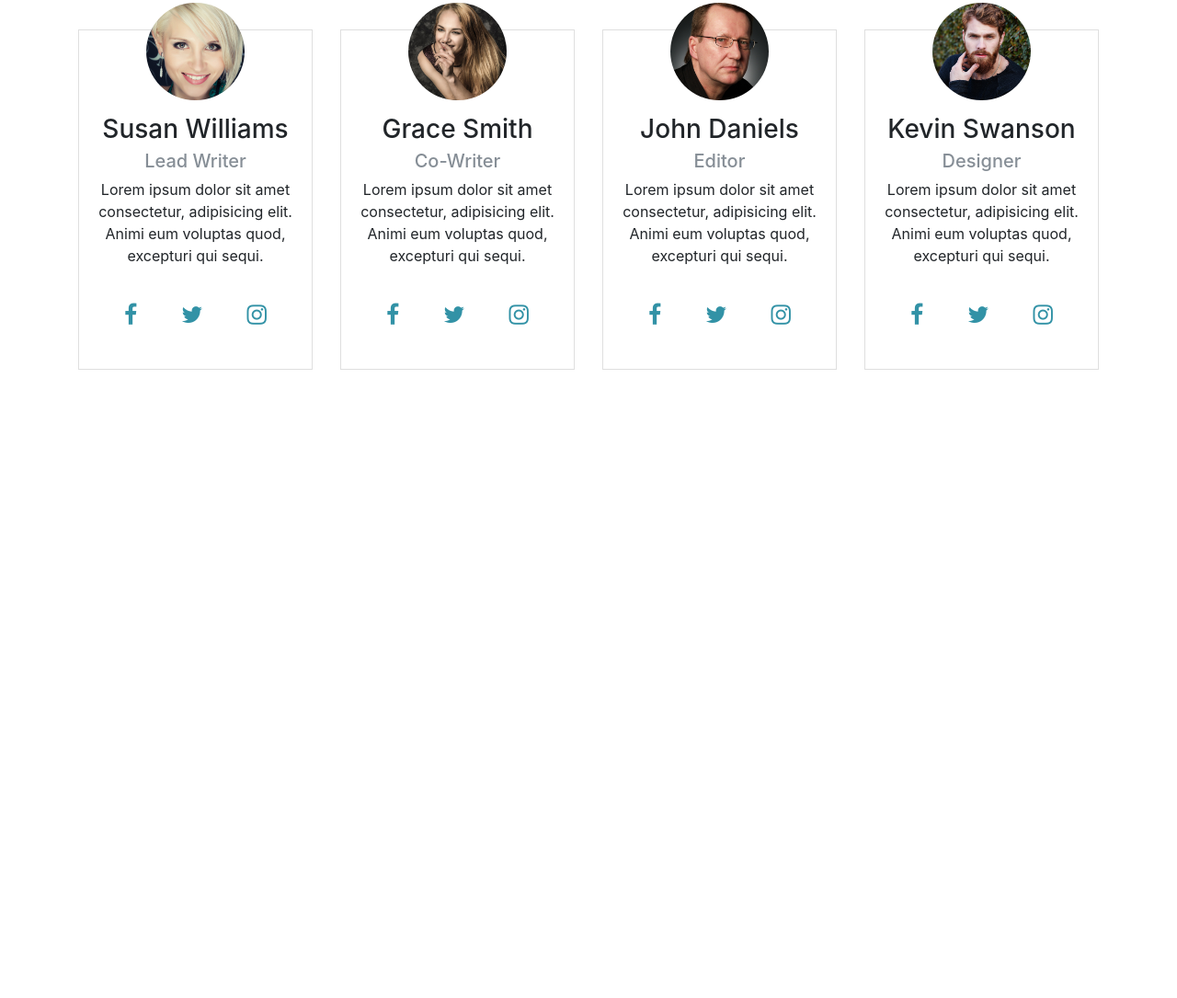
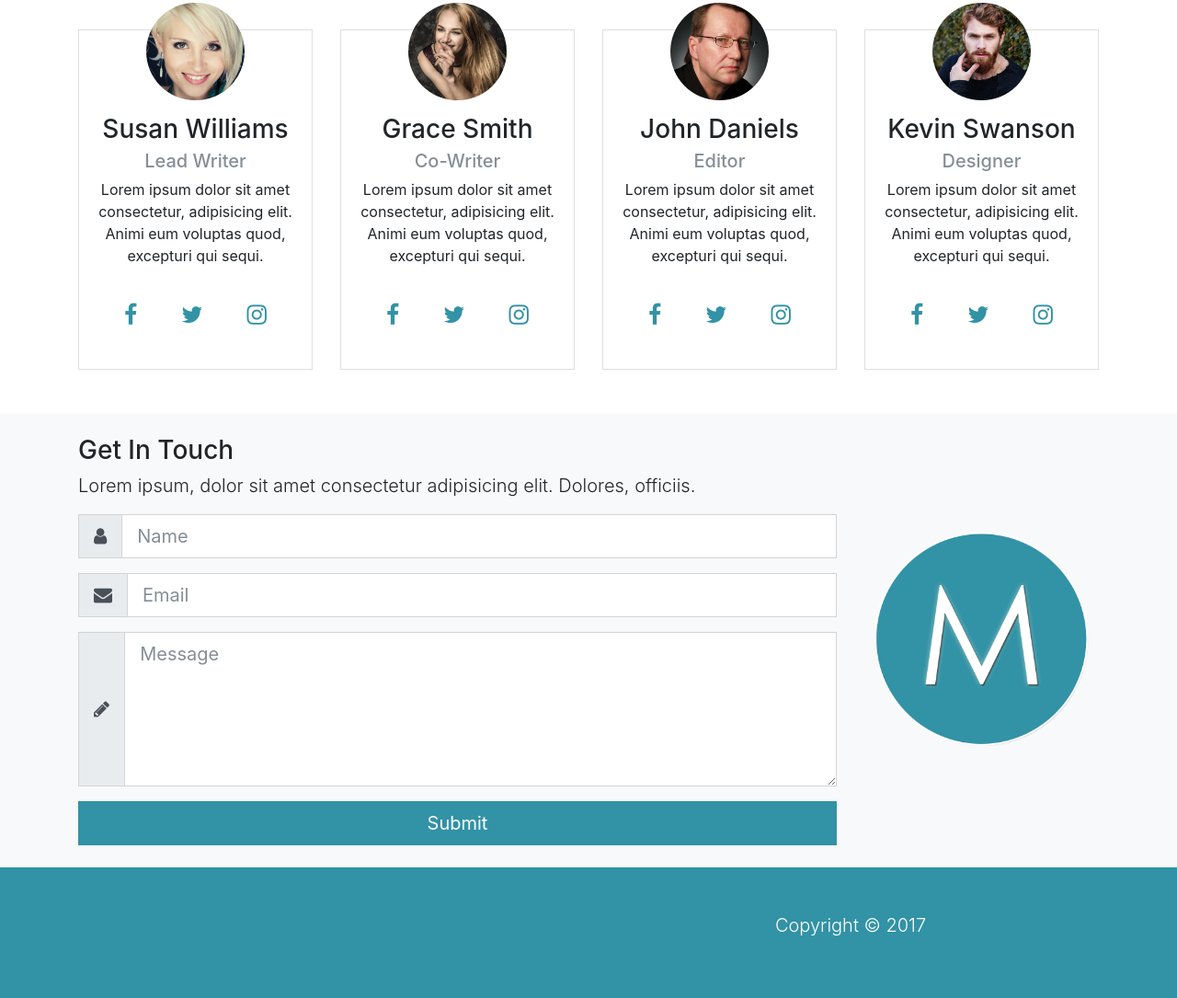
Before and after one commit to juliezimmer/feature-showcase, a website: page src/index.html in a window 1280 px wide. Shown: the part 1987-3072 px from the top of the page at 92% size. Before the commit the page ends 2437 px from the top, so only its background shows below. Drawn offline with Linux system fonts and the light colour scheme.

Commit message:
project page somplete

```diff
--- a/src/index.html
+++ b/src/index.html
@@ -315,6 +315,55 @@ py-4 means that padding is set to 4 on the top, so this will be a thick navbar
         </div>
     </section>
 
+<!-- CONTACT SECTION -->
+    <!-- py-4 gives the section padding=4 on the top and bottom  -->
+    <section id="contact" class="bg-light py-4">
+        <div class="container">
+            <div class="row">
+                <div class="col-lg-9">
+                <h3>Get In Touch</h3>
+                <p class="lead">Lorem ipsum, dolor sit amet consectetur adipisicing elit. Dolores, officiis.</p>
+                <form>
+                    <div class="form-group"> <!-- name input -->
+                        <div class="input-group input-group-lg">
+                            <span class="input-group-addon"><i class="fa fa-user"></i></span>
+                            <input type="text" class="form-control" placeholder="Name">
+                        </div>
+                    </div>
+                    <div class="form-group"> <!-- email input -->
+                        <div class="input-group input-group-lg">
+                            <span class="input-group-addon"><i class="fa fa-envelope"></i></span>
+                            <input type="email" class="form-control" placeholder="Email">
+                        </div>
+                    </div>
+                    <div class="form-group"> <!-- message area input -->
+                        <div class="input-group input-group-lg">
+                            <span class="input-group-addon"><i class="fa fa-pencil"></i></span>
+                            <textarea class="form-control" placeholder="Message" rows="5"></textarea>
+                        </div>
+                    </div>
+                    <input type="submit" value="Submit" class="btn btn-primary btn-block btn-lg">
+                </form>
+                </div>
+                <div class="col-lg-3 align-self-center">
+                    <img src="img/mlogo.png" alt="logo" class="img-fluid">
+                </div>
+            </div>
+        </div>
+    </section>
+
+<!-- FOOTER -->
+<footer id="main-footer" class="py-5 bg-primary text-white">
+    <div class="container">
+        <div class="row text-center">
+            <div class="col-md-6 ml-auto">
+                <p class="lead">Copyright &copy; 2017</p>
+            </div>
+        </div>
+    </div>
+
+</footer>
+
 
         <script src="js/jquery.min.js"></script>
         <script src="js/popper.min.js"></script>
```
